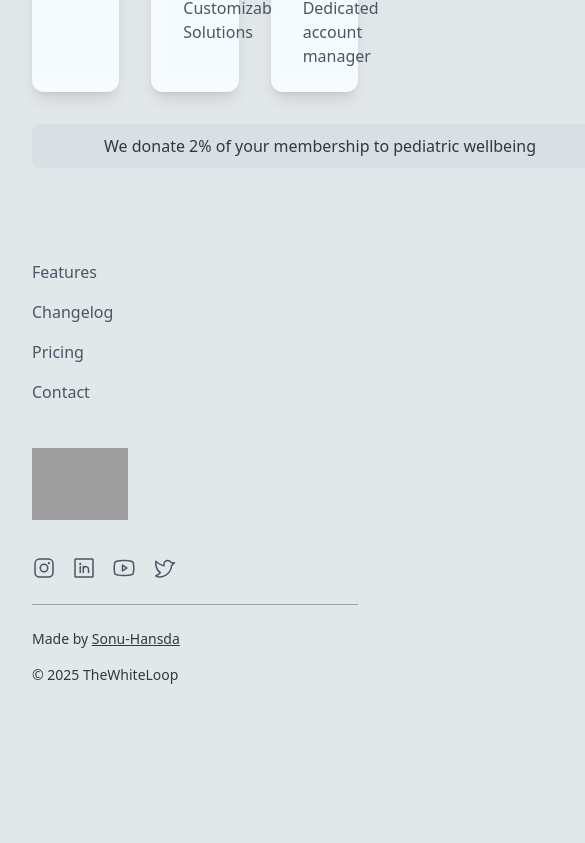
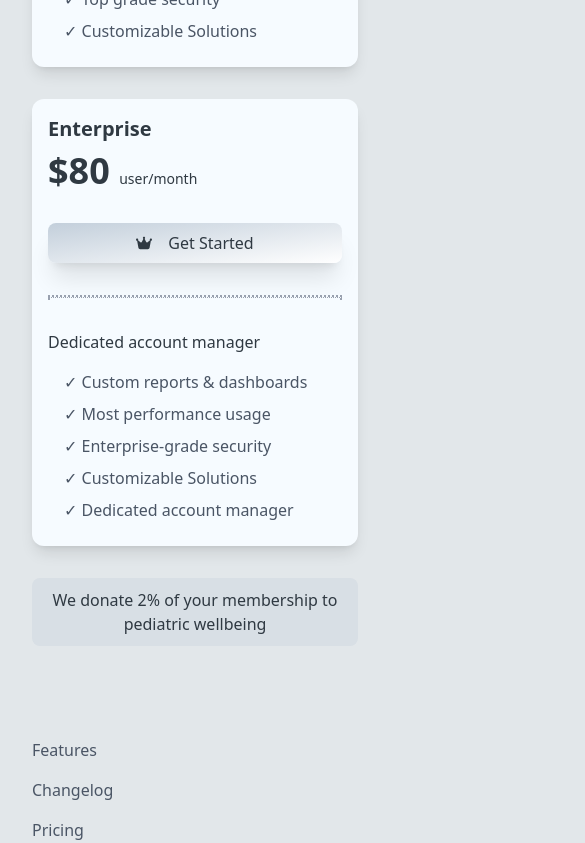
Before and after one commit to Sonu-Hansda/whiteloop, a React (Vite) app: page / in a window 390 px wide. Shown: the part 5920-6763 px from the top of the page, 585 px wide, since content can reach past the window. Before the commit the page ends 6637 px from the top, so only its background shows below. Built offline with nearby package versions, Linux system fonts and the light colour scheme; grey boxes are pictures that could not be loaded.

Commit message:
grid for mobile

```diff
--- a/src/components/Pricing.tsx
+++ b/src/components/Pricing.tsx
@@ -19,7 +19,7 @@ function Pricing() {
                 <div className={`p-2 ${isMonth && 'bg-[#d8dfe5]'} rounded-lg w-1/2 cursor-pointer`} onClick={() => setIsMonth((prev) => !prev)}>Monthly</div>
                 <div className={`p-2 ${!isMonth && 'bg-[#d8dfe5]'} rounded-lg w-1/2 cursor-pointer`} onClick={() => setIsMonth((prev) => !prev)}>Yearly <span className="bg-white rounded-xl px-2.5 py-0.5">Save 30%</span></div>
             </div>
-            <div className="grid grid-cols-3 gap-8 text-start mb-8">
+            <div className="grid md:grid-cols-3 gap-8 text-start mb-8">
                 <div className="w-full bg-[#f6fbff] p-4 rounded-xl shadow-lg">
                     <h5 className="mb-2 text-xl font-semibold">Starter</h5>
                     <h4 className="mb-8 text-4xl font-semibold">$9 <span className="text-sm font-normal">user/month</span></h4>
@@ -77,7 +77,7 @@ function Pricing() {
                     </div>
                 </div>
             </div>
-            <p className="w-xl mx-auto mb-3 bg-[#d8dfe5] text-center p-2.5 rounded-lg">We donate 2% of your membership to pediatric wellbeing</p>
+            <p className="md:w-xl mx-auto mb-3 bg-[#d8dfe5] text-center p-2.5 rounded-lg">We donate 2% of your membership to pediatric wellbeing</p>
         </div>
     )
 }
```
